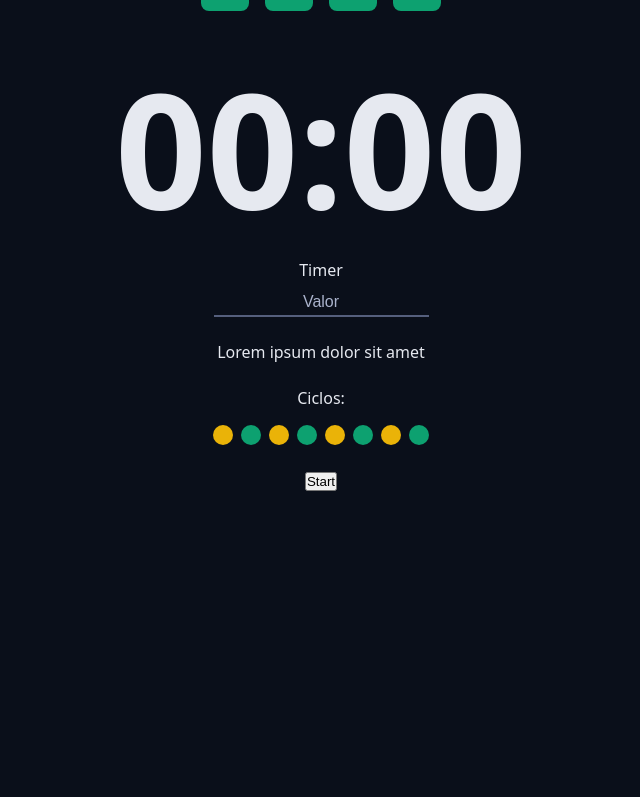
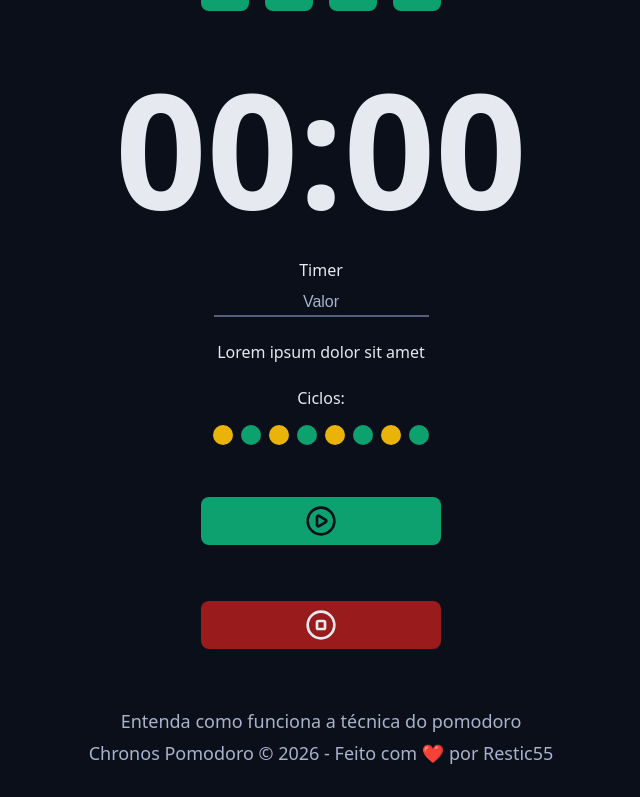
Before and after one commit to alef-torres/chronos-pomodoro, a React (Vite) app: page / in a window 1280 px wide. Shown: the part 272-1069 px from the top of the page, without its empty margins (319-959 px from the left). Before the commit the page ends 800 px from the top, so only its background shows below. Built offline with nearby package versions, Linux system fonts and the light colour scheme.

Commit message:
Adicionando um footer na pagina

```diff
--- a/src/App.tsx
+++ b/src/App.tsx
@@ -7,6 +7,9 @@ import { Menu } from './components/Menu'
 import { CountDown } from './components/CountDown'
 import { DefaultInput } from './components/DefaultInput'
 import { Cycles } from './components/Cycles'
+import { DefaultButton } from './components/DefaultButton'
+import { PlayCircleIcon, StopCircleIcon } from 'lucide-react'
+import { Footer } from './components/Footer'
 
 export default function App() {
   return (
@@ -39,9 +42,14 @@ export default function App() {
           </div>
 
           <div className='formRow'>
-            <button>Start</button>
+            <DefaultButton icon={<PlayCircleIcon />} color='green' />
+            <DefaultButton icon={<StopCircleIcon />} color='red' />
           </div>
         </form>
+      </Container>
+
+      <Container>
+        <Footer />
       </Container>
     </>
   )
--- /dev/null
+++ b/src/components/DefaultButton/index.tsx
@@ -0,0 +1,17 @@
+import styles from './styles.module.css'
+import React from 'react'
+
+type DefaultButton = {
+    icon: React.ReactNode;
+    color?: 'green' | 'red';
+} & React.ComponentProps<'button'>
+
+export function DefaultButton({color, icon, ...rest}: DefaultButton) {
+    return (
+        <div className={styles.container}>
+            <button className={`${styles.button} ${color ? styles[color] : ''}`} {...rest}>
+                {icon}
+            </button>
+        </div>
+    )
+}
--- /dev/null
+++ b/src/components/DefaultButton/styles.module.css
@@ -0,0 +1,37 @@
+.container {
+    display: flex;
+    flex-direction: column;
+    gap: 0.8rem;
+}
+
+.button {
+    border: none;
+    display: flex;
+    align-items: center;
+    justify-content: center;
+    min-width: 24rem;
+    padding: 0.8rem;
+    border-radius: 0.8rem;
+    margin: 2.8rem 0;
+    cursor: pointer;
+    transition: all 0.3s ease;
+}
+
+.button:hover {
+    filter: brightness(80%);
+}
+
+.green {
+    background-color: var(--primary);
+    color: var(--text-over-primary);
+}
+
+.red {
+    background-color: var(--error);
+    color: var(--text-over-error);
+}
+
+.button svg {
+    width: 3.2rem;
+    height: 3.2rem;
+}
--- /dev/null
+++ b/src/components/Footer/index.tsx
@@ -0,0 +1,10 @@
+import styles from './styles.module.css'
+
+export function Footer  () {
+    return (
+        <footer className={styles.footer}>
+            <a className={styles.a} href="">Entenda como funciona a técnica do pomodoro</a>
+            <a className={styles.a} href="">Chronos Pomodoro &copy; {new Date().getFullYear()} - Feito com ❤️ por Restic55</a>
+        </footer>
+    )
+}
--- /dev/null
+++ b/src/components/Footer/styles.module.css
@@ -0,0 +1,19 @@
+.footer {
+    margin: 3.2rem 0;
+    display: flex;
+    align-items: center;
+    justify-content: center;
+    flex-direction: column;
+    gap: .8rem;
+}
+
+.a {
+    color: var(--gray-300);
+    text-decoration: none;
+    font-size: 1.8rem;
+    font-weight: 400;
+}
+
+.a:hover {
+    text-decoration: underline;
+}
```
